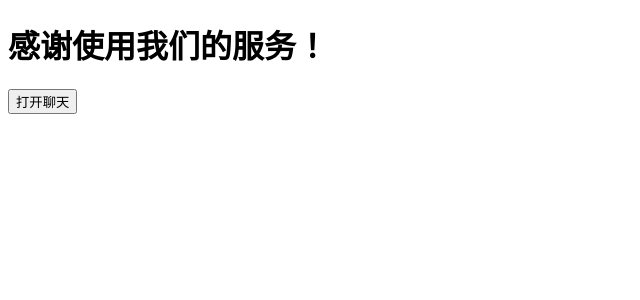
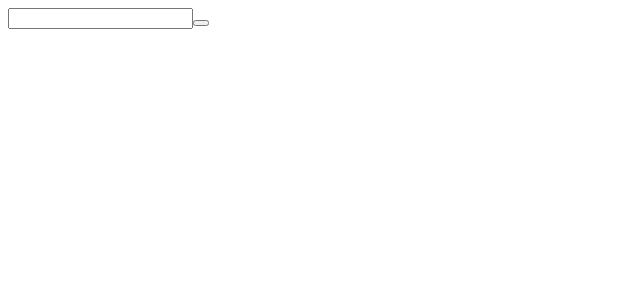
Before and after one commit to m2maomao/react-hooks-demo, a React (Vite) app: page / in a window 1280 px wide. Shown: the top 300 px of the page, without its empty margins (0-640 px from the left). Built offline with nearby package versions, Linux system fonts and the light colour scheme.

Commit message:
feat: forwardRef

```diff
--- /dev/null
+++ b/src/forwardRef/App.tsx
@@ -0,0 +1,17 @@
+import Child from "./Child";
+import { useRef } from "react";
+
+const App = () => {
+  const ref = useRef<HTMLInputElement>(null);
+  const handleClick = () => {
+    ref.current?.focus();
+  }
+  return (
+    <>
+      <Child ref={ref} />
+      <button onClick={handleClick}></button>
+    </>
+  )
+}
+
+export default App;
--- /dev/null
+++ b/src/forwardRef/Child.tsx
@@ -0,0 +1,11 @@
+import { forwardRef } from "react";
+
+const Child = forwardRef<HTMLInputElement>((_, ref) => {
+  return (
+    <>
+      <input type="text" ref={ref} />
+    </>
+  )
+})
+
+export default Child;
--- a/src/main.tsx
+++ b/src/main.tsx
@@ -1,6 +1,6 @@
 import { StrictMode } from 'react'
 import { createRoot } from 'react-dom/client'
-import App from './NoEffect/SubmitForm/App';
+import App from './forwardRef/App';
 
 createRoot(document.getElementById('root')!).render(
   <StrictMode>
```
